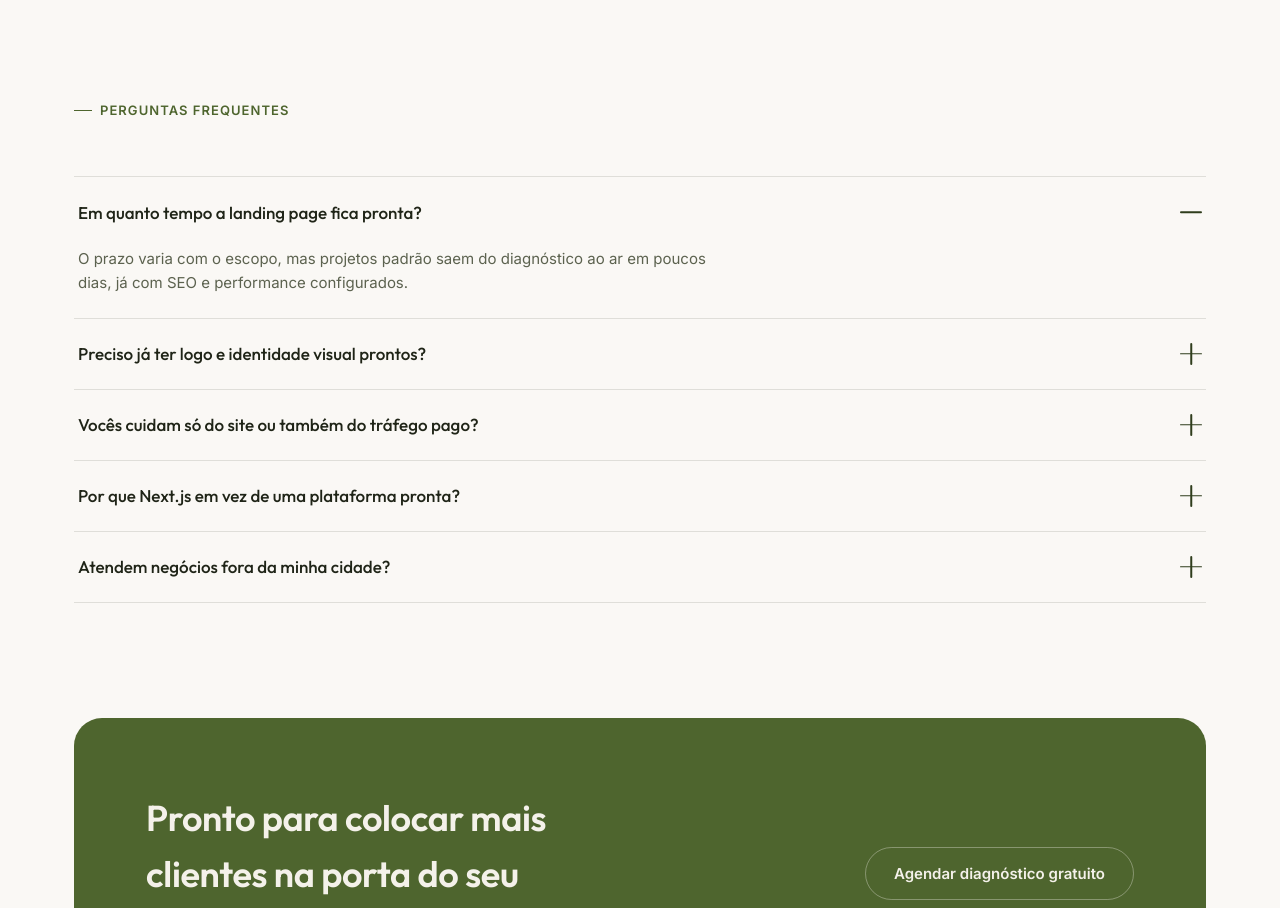
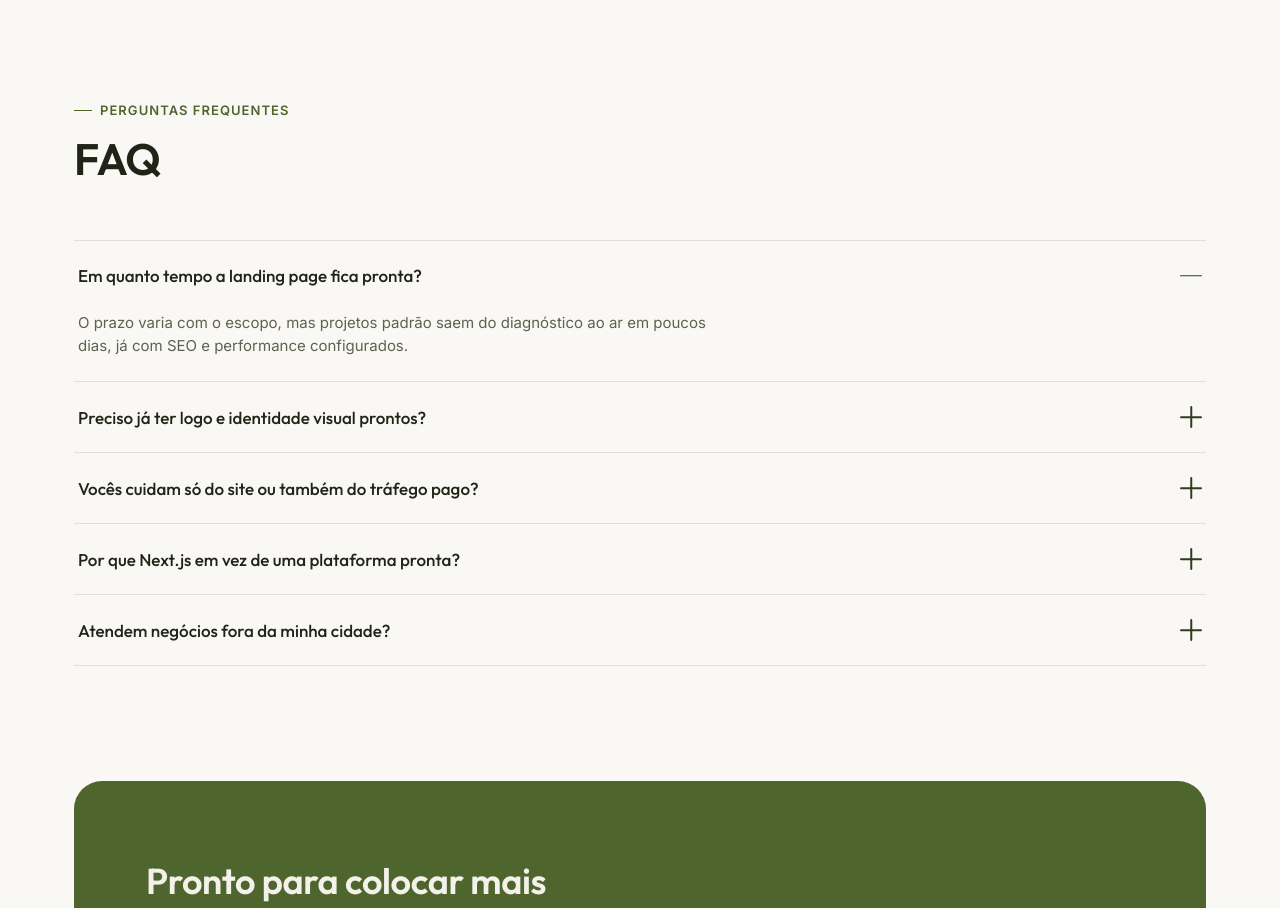
Before and after one commit to victorlfdev/koalaco, a Next.js app: page / in a window 1280 px wide. Shown: the part 4100-5008 px from the top of the page. Built offline with nearby package versions, Linux system fonts and the light colour scheme.

Commit message:
Add section title to FAQ component for improved clarity

```diff
--- a/src/components/FaqSection.js
+++ b/src/components/FaqSection.js
@@ -52,6 +52,7 @@ export default function FaqSection() {
       <div className="container">
         <Reveal className="section-head">
           <span className="eyebrow">Perguntas frequentes</span>
+          <h2 className="section-title">FAQ</h2>
         </Reveal>
 
         <Reveal as="div" className="faq-list" stagger={0.06}>
```
